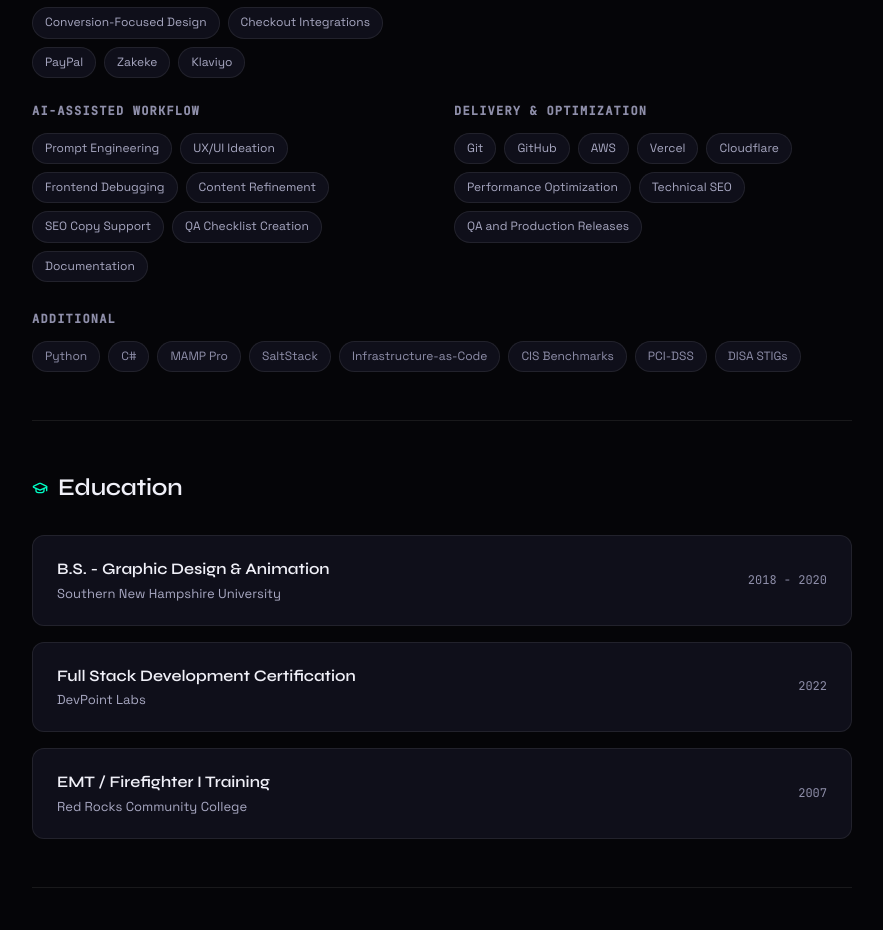
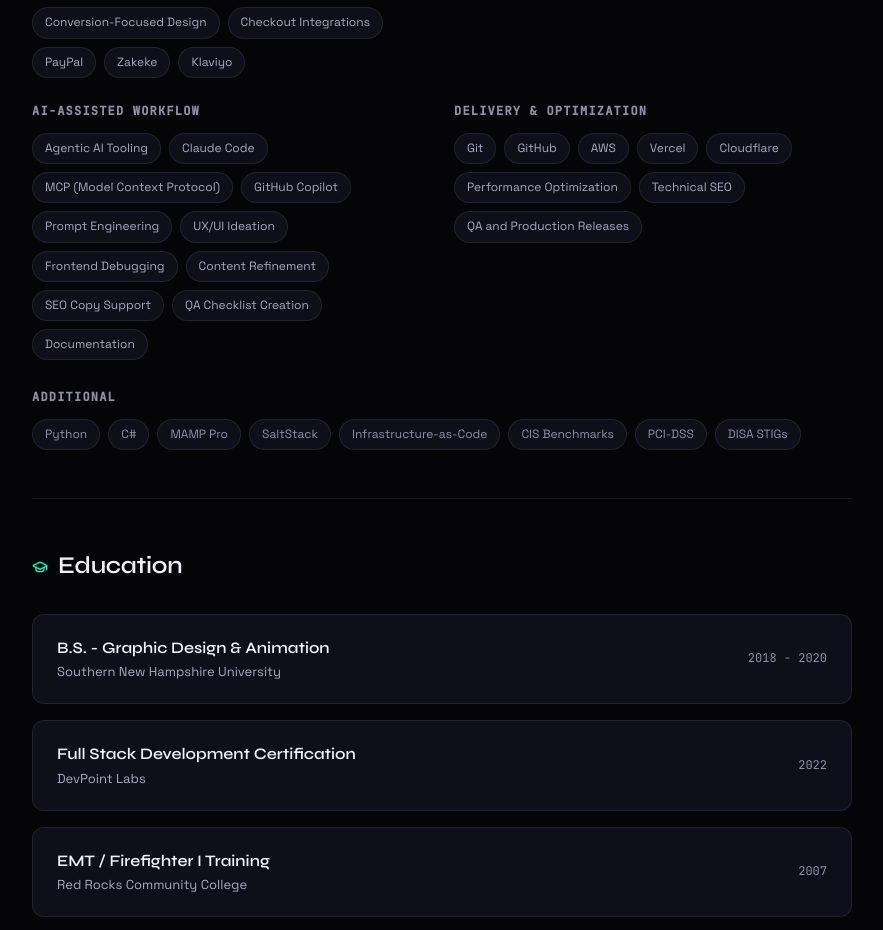
Before and after one commit to SharayahDesigns/SharayahPortfolio, a React (Vite) app: page /resume in a window 1280 px wide. Shown: the part 3225-4155 px from the top of the page, without its empty margins (198-1081 px from the left). Built offline with nearby package versions, Linux system fonts and the light colour scheme; no server answers.

Commit message:
AI Assisted workflow

```diff
--- a/src/data/portfolio.ts
+++ b/src/data/portfolio.ts
@@ -358,7 +358,7 @@
     },
     {
       label: 'AI-Assisted Workflow',
-      skills: ['Prompt Engineering', 'UX/UI Ideation', 'Frontend Debugging', 'Content Refinement', 'SEO Copy Support', 'QA Checklist Creation', 'Documentation'],
+      skills: ['Agentic AI Tooling', 'Claude Code', 'MCP (Model Context Protocol)', 'GitHub Copilot', 'Prompt Engineering', 'UX/UI Ideation', 'Frontend Debugging', 'Content Refinement', 'SEO Copy Support', 'QA Checklist Creation', 'Documentation'],
     },
     {
       label: 'Delivery & Optimization',
```
